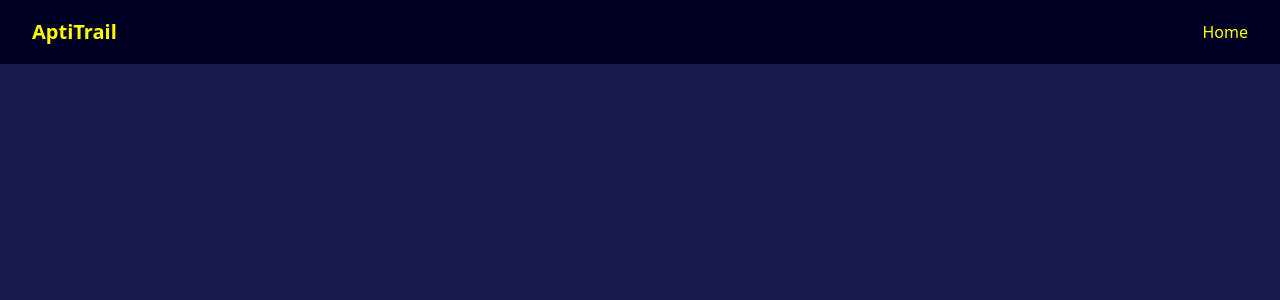
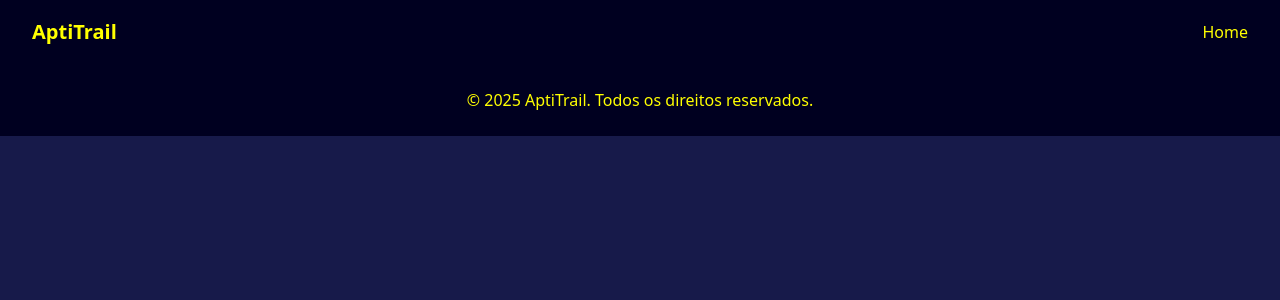
Before and after one commit to apti-trail/site-spa, a React (Vite) app in the folder site-spa/: page / in a window 1280 px wide. Shown: the top 300 px of the page. Built offline with nearby package versions, Linux system fonts and the light colour scheme.

Commit message:
fix: pequena alteração background color do header

```diff
--- a/site-spa/src/App.tsx
+++ b/site-spa/src/App.tsx
@@ -1,3 +1,4 @@
+import Footer from "./components/Footer/Footer";
 import Header from "./components/Header/Header";
 
 
@@ -5,6 +6,7 @@ export default function App() {
   return(
     <>
       <Header/>
+      <Footer/>
     </>
   );
 }
--- a/site-spa/src/components/Header/Header.tsx
+++ b/site-spa/src/components/Header/Header.tsx
@@ -4,8 +4,8 @@ import Navbar from "../NavBar/Navbar";
 
 export default function Header() {
     return(
-        <nav>
+        <header className="bg-[#000020]">
             <Navbar/>
-        </nav>
+        </header>
     );
 }
--- a/site-spa/src/components/NavBar/Navbar.tsx
+++ b/site-spa/src/components/NavBar/Navbar.tsx
@@ -9,11 +9,11 @@ export default function Navbar() {
     const toggleMenu = () => setIsOpen(!isOpen);
 
     const links = [
-        { to: "/", label: "Home"}
+        { to: "/", label: "Home" }
     ];
 
     return(
-        <nav className="bg-[#000020]">
+        <nav>
             <div className="max-w-7xl mx-auto px-4 sm:px-6 lg:px-8">
                 <div className="flex justify-between items-center h-16">
                     <div className="font-bold text-xl">
--- a/site-spa/src/main.tsx
+++ b/site-spa/src/main.tsx
@@ -4,8 +4,6 @@ import App from './App.tsx'
 import { BrowserRouter, createBrowserRouter, RouterProvider } from 'react-router-dom'
 import "./globals.css"
 import Error from './routes/Error/index.tsx'
-
-
 
 
 const router = createBrowserRouter([
```
